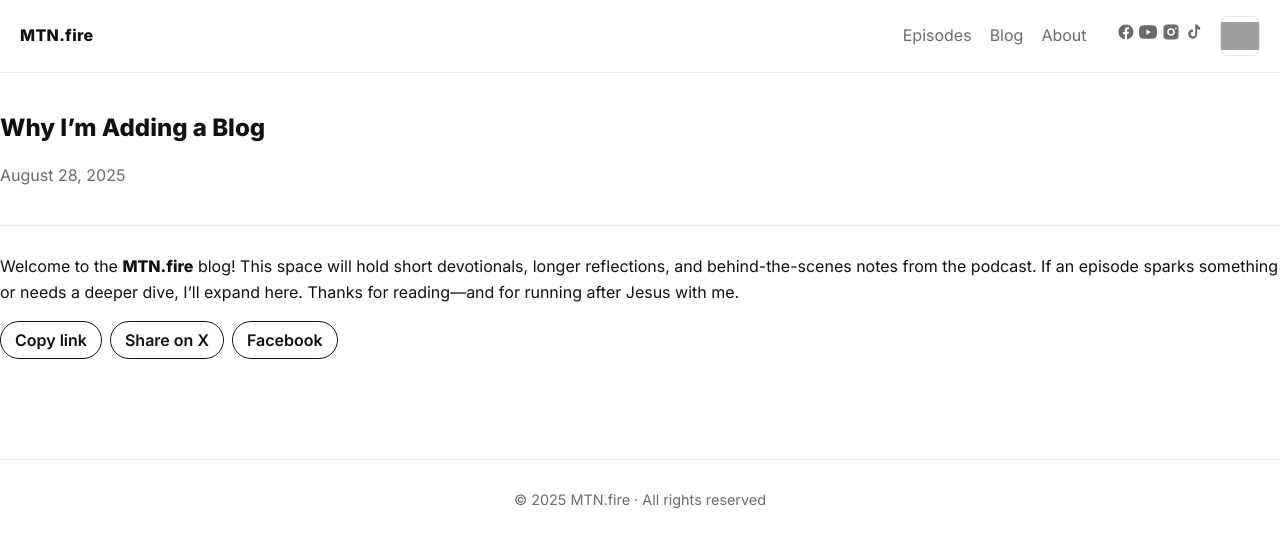
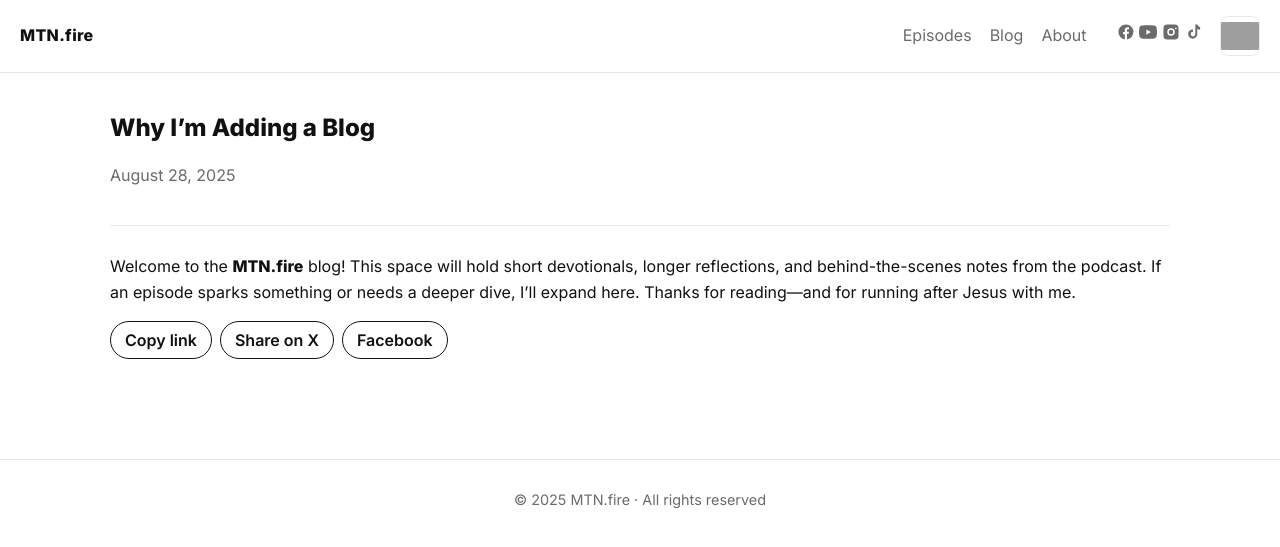
Before and after one commit to mtnfire/mtnfire.org, a Jekyll site: the page built from _posts/2025-08-28-why-im-adding-a-blog.md, in a window 1280 px wide. Shown: the top 547 px of the page. Built offline with Jekyll 4.4.1, drawn with Linux system fonts in a browser that asks for light colours; grey boxes are pictures that could not be loaded.

Commit message:
Update blog.html

```diff
--- a/_layouts/blog.html
+++ b/_layouts/blog.html
@@ -2,6 +2,7 @@
 layout: default
 ---
 <article class="post">
+  <div class="wrap">
     <header class="post-head">
       <h1>{{ page.title }}</h1>
       <p class="muted">{{ page.date | date: "%B %-d, %Y" }}</p>
@@ -17,6 +18,7 @@ layout: default
       <a class="pill outline" href="https://x.com/intent/tweet?text={{ page.title | uri_escape }}&url={{ page.url | absolute_url | uri_escape }}" target="_blank" rel="noopener">Share on X</a>
       <a class="pill outline" href="https://www.facebook.com/sharer/sharer.php?u={{ page.url | absolute_url | uri_escape }}" target="_blank" rel="noopener">Facebook</a>
     </div>
+  </div>
 
   <script>
     (function(){
@@ -27,9 +29,7 @@ layout: default
           await navigator.clipboard.writeText(location.href);
           b.textContent = 'Copied!';
           setTimeout(() => b.textContent = 'Copy link', 1500);
-        } catch (e) {
-          b.textContent = 'Press Ctrl/Cmd+C';
-        }
+        } catch(e){ b.textContent = 'Press Ctrl/Cmd+C'; }
       });
     })();
   </script>
```
Lines whose indentation alone changed are shown as unchanged.
